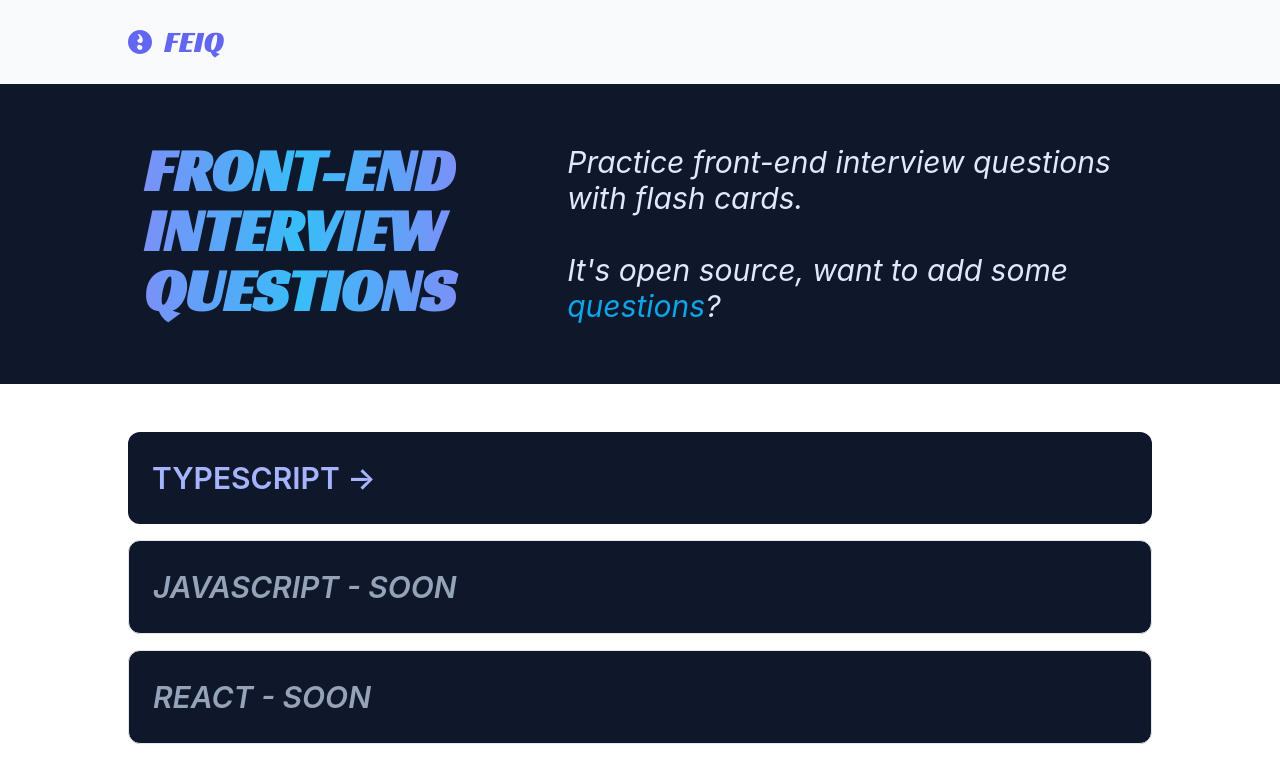
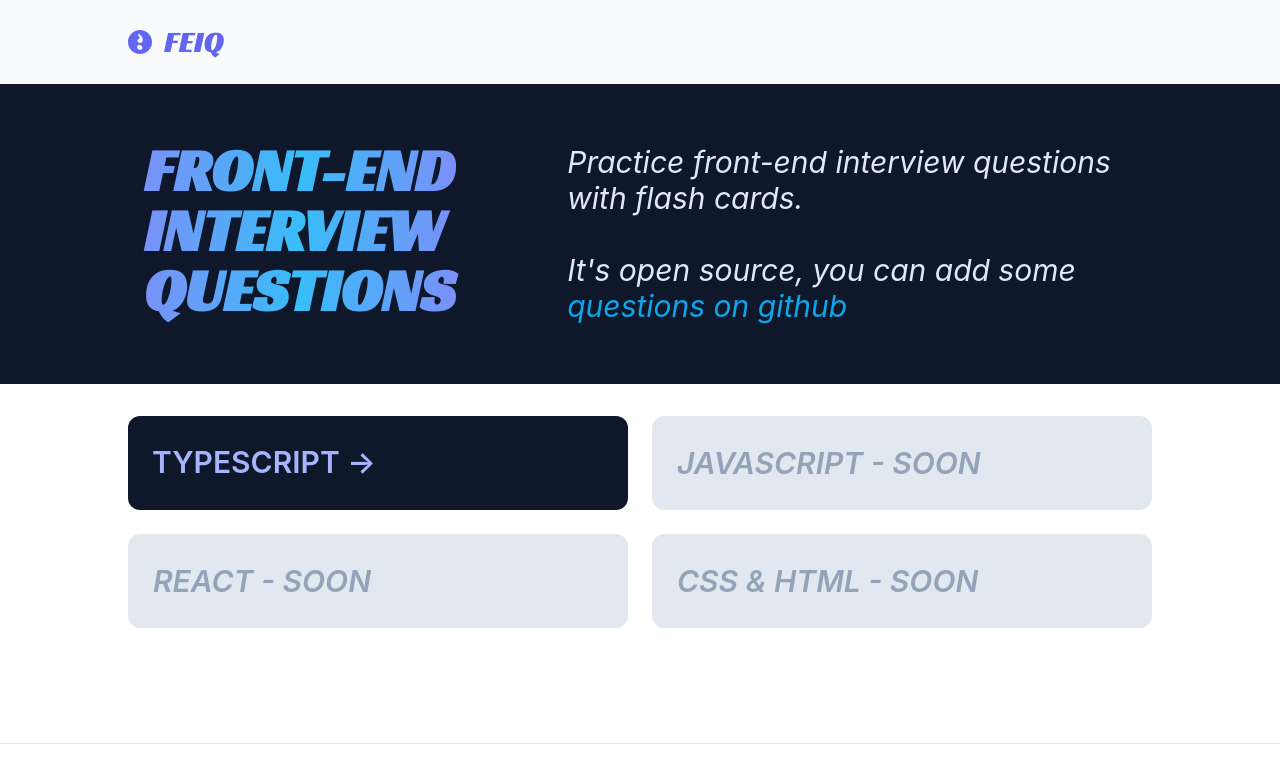
Before and after one commit to arturcarvalho/feiq, a Next.js app: page / in a window 1280 px wide. Shown: the top 758 px of the page. Built offline with nearby package versions, Linux system fonts and the light colour scheme.

Commit message:
Make home grid

```diff
--- a/pages/index.tsx
+++ b/pages/index.tsx
@@ -11,7 +11,7 @@
 
 const Soon = ({ children }: Props) => {
   return (
-    <div className="my-4 p-6 border bg-slate-900 lg:rounded-xl text-slate-400 italic">
+    <div className="p-6 border bg-slate-200 lg:rounded-xl text-slate-400 italic">
       {children}
     </div>
   );
@@ -21,7 +21,7 @@
   return (
     <a
       href={link}
-      className="block my-4 p-6 hover:bg-slate-700 hover:ease-in duration-300 lg:rounded-xl bg-slate-900 text-indigo-300 text-2xl"
+      className="block p-6 hover:bg-slate-700 hover:ease-in duration-300 lg:rounded-xl bg-slate-900 text-indigo-300 text-2xl"
     >
       {children}
     </a>
@@ -45,12 +45,12 @@
               Practice front-end interview questions with flash cards.
               <br />
               <br />
-              It&apos;s open source, want to add some <a href="https://github.com/arturcarvalho/feiq">questions</a>?
+              It&apos;s open source, you can add some <a href="https://github.com/arturcarvalho/feiq">questions on github</a>
             </p>
           </div>
         </div>
 
-        <div className="lg:w-[1024px] w-full mt-8 mx-auto">
+        <div className="lg:w-[1024px] w-full mt-8 mx-auto grid grid-cols-2 gap-6">
           <ActiveCard link="/typescript">
             <h2>TypeScript &rarr;</h2>
             {/* <p>TypeScript interview questions</p> */}
```
